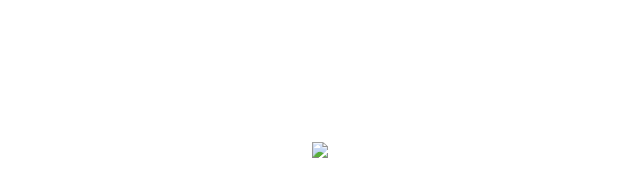
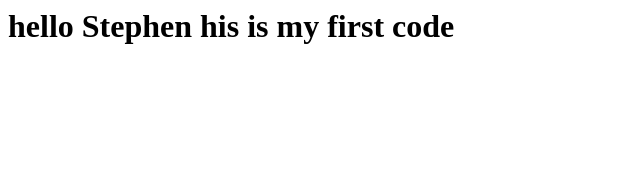
Before and after one commit to itachi1010/itachi1010.github.-io, a plain HTML site: page index.html in a window 1280 px wide. Shown: the whole page, without its empty margins (0-640 px from the left). Drawn offline with Linux system fonts and the light colour scheme.

Commit message:
Update index.html
Hi Stephen this is my first piece of code

```diff
--- a/index.html
+++ b/index.html
@@ -1,2 +1 @@
-<canvas id=”canvas” width=”600px” height=”400px”></canvas>
-<img id=”logo” width=”400px;” src=”https://s3.amazonaws.com/freecodecamp/freecodecamp_logo.svg"/>
+<h1> hello Stephen his is my first code </h1>
```
